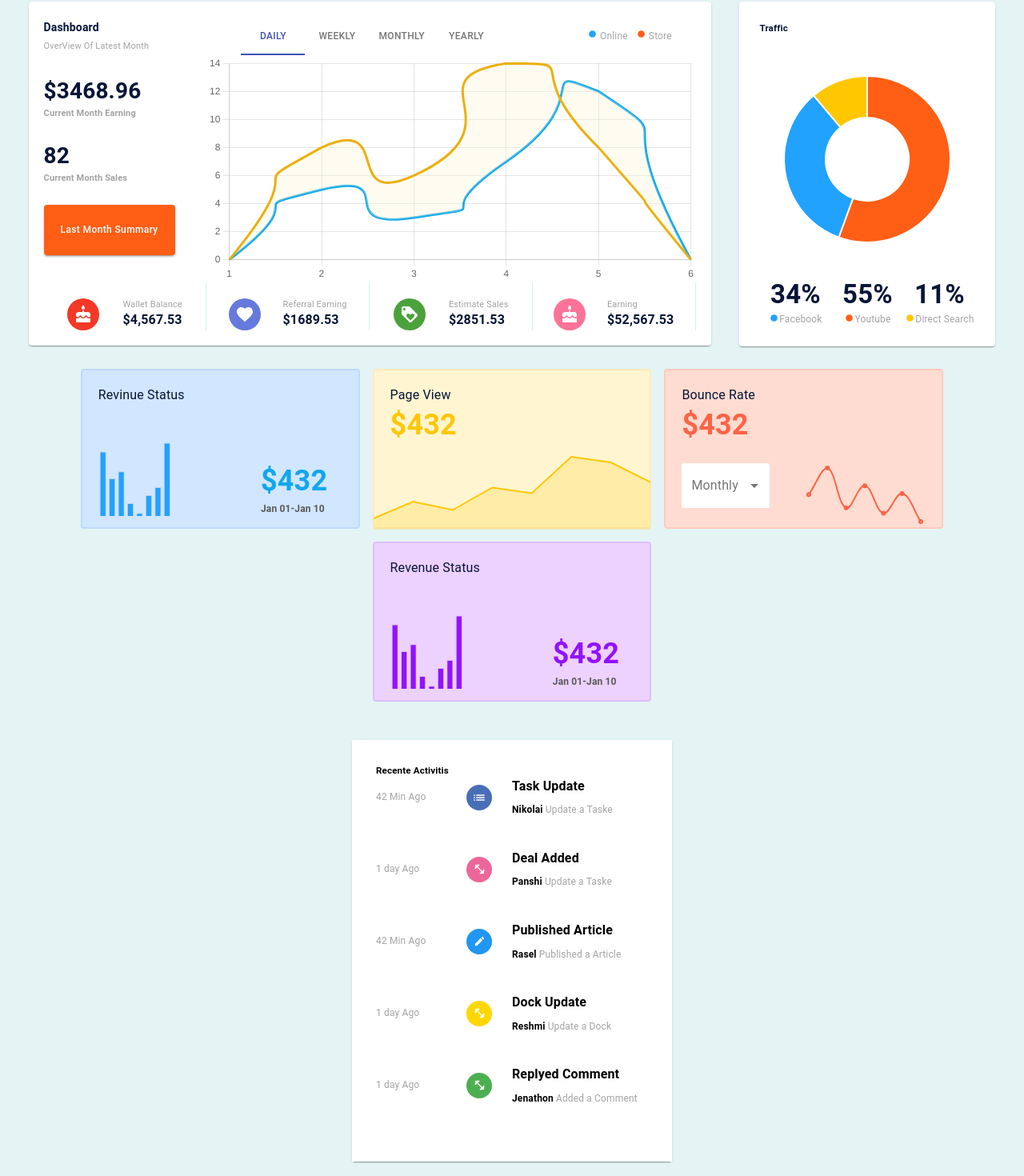
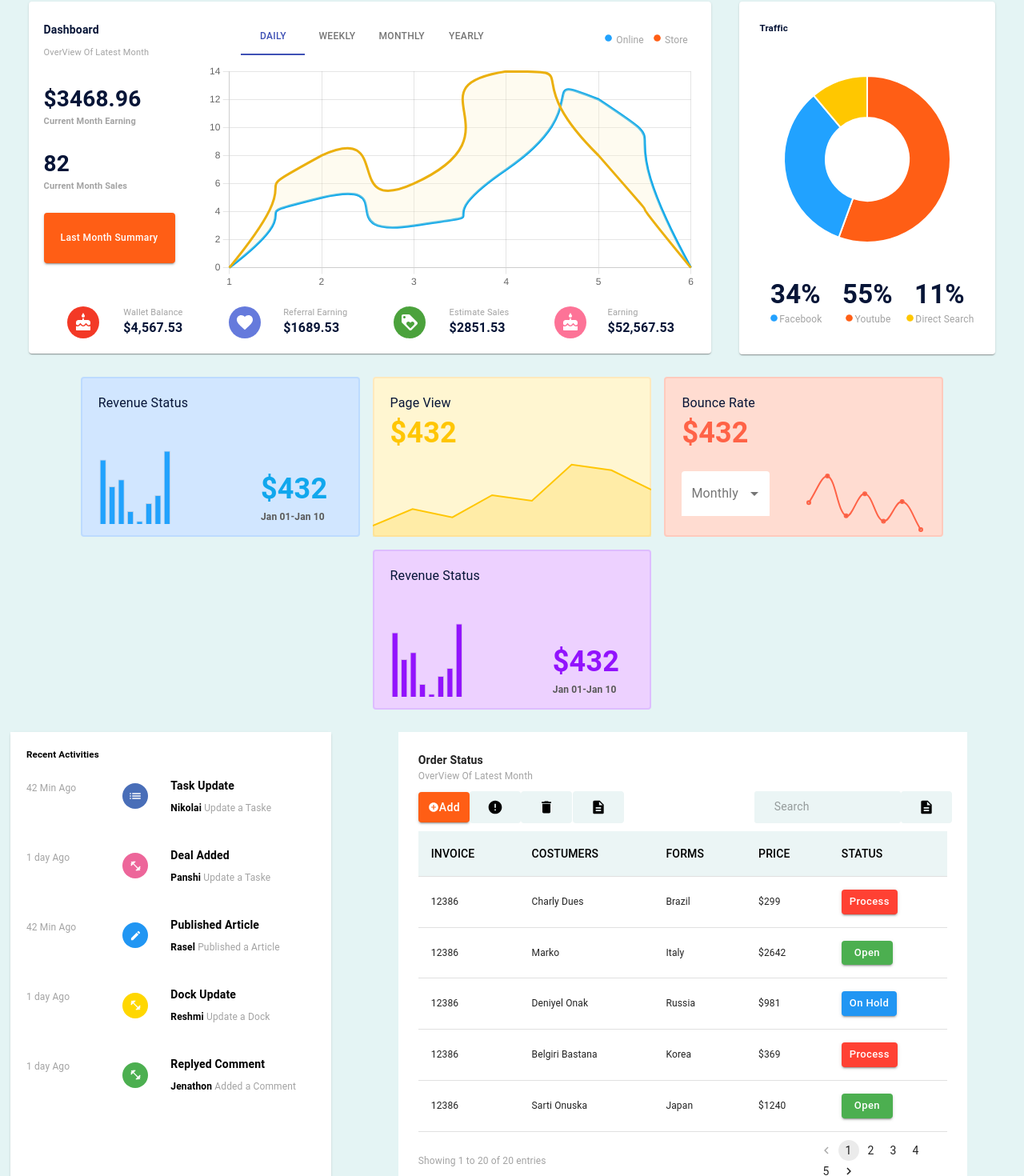
Before and after one commit to amirbabayi/Final, a React (Create React App) app: page / in a window 1280 px wide. Shown: the part 82-1552 px from the top of the page at 80% size. Built offline with nearby package versions, Linux system fonts and the light colour scheme.

Commit message:
responsive vol1

```diff
--- a/public/style.css
+++ b/public/style.css
@@ -1,12 +1,12 @@
-*{
+* {
     padding: 0;
     margin: 0;
 }
 
 
-body{
+body {
 
-background-color: rgba(204, 235, 235, 0.521) !important;
+    background-color: rgba(204, 235, 235, 0.521) !important;
 
 
 }
--- a/src/App.jsx
+++ b/src/App.jsx
@@ -14,26 +14,26 @@ class App extends Component {
                 <Grid container>
                     <PersistentDrawerLeft/>
                 </Grid>
-                <Grid container item justify={'center'}>
+                <Grid container justify={'center'}>
                     <Grid item container justify={'center'} alignItems={'center'} style={{maxWidth: "1520px"}}>
                         <Grid item container justify={"space-evenly"} >
-                            <Grid item lg={8} md={10} sm={10} xs={12} justify={"center"} style={{marginTop:"20px"}}>
+                            <Grid item lg={8} md={10} sm={10} xs={10} justify={"center"} style={{marginTop:"20px"}}>
                                 <CenteredTabs/>
                             </Grid>
-                            <Grid item lg={3} md={10} sm={10} xs={12} justify={"center"} style={{marginTop:"20px"}}>
+                            <Grid item lg={3} md={10} sm={10} xs={10} justify={"center"} style={{marginTop:"20px"}}>
                                 <Chart/>
                             </Grid>
                         </Grid>
-                        <Grid container style={{marginTop:"20px"}}>
+                        <Grid container style={{marginTop:"20px"}} >
                             <Variants/>
                         </Grid>
-                        <Grid container item justify={"center"} style={{padding:"40px"}}>
-                            <Grid item container lg={4} md={4}>
+                        <Grid container item justify={"center"} >
+                            <Grid item container justify={"center"} lg={4} md={12} sm={12} xs={10} style={{paddingTop:"20px"}}>
                                 <FolderList/>
                             </Grid>
-                            {/*<Grid item container lg={8} md={8}>*/}
-                            {/*    <CustomizedTables/>*/}
-                            {/*</Grid>*/}
+                            <Grid item container justify={"center"} lg={8} md={12} sm={12} xs={11} style={{paddingTop:"20px"}}>
+                                <CustomizedTables/>
+                            </Grid>
                         </Grid>
                     </Grid>
                 </Grid>
--- a/src/Components/Card/activitisCard.jsx
+++ b/src/Components/Card/activitisCard.jsx
@@ -16,9 +16,7 @@ const useStyles = makeStyles((theme) => ({
         width: "100%",
         maxWidth: 420,
         backgroundColor: theme.palette.background.paper,
-        padding: 30,
-        // padding: 30,
-        // margin: 20,
+        padding: 20,
     },
 
     pink: {
@@ -98,28 +96,30 @@ export default function FolderList() {
     return (
         <Paper>
             <List className={classes.root}>
-                <h5 style={{color: "black"}}>Recente Activitis</h5>
+                <h5 style={{color: "black", marginBottom: 20}}>Recent Activities</h5>
                 {data.map((item) => (
                     <Grid container justify='space-evenly' style={{marginBottom: 40,}}>
-                        <Grid item container alignItems="center" justify='flex-start' lg={4} md={4}
-                              style={{color: "#a3a3a3", fontSize: 12}}>
+                        <Grid item container alignItems="center" justify='flex-start' lg={4} md={4} sm={4} xs={12}
+                              style={{color: "#a3a3a3", fontSize: 12, paddingBottom: 20}}>
                             {item.date}
                         </Grid>
-                        <Grid item container alignItems="center" justify='flex-start' lg={2} md={2}>
+                        <Grid item container alignItems="center" justify='flex-start' lg={2} md={2} sm={2} xs={2}>
                             <Avatar className={item.color}>{item.icon}</Avatar>
                         </Grid>
-                        <Grid item container alignItems="center" justify='flex-start' lg={6} md={6}
-                              style={{fontWeight: 600, fontSize: 16, color: "black"}}>
-                            {item.title}
-                            <div style={{
+                        <Grid item container alignItems="center" justify='flex-start' lg={6} md={6} sm={6} xs={9}
+                              style={{fontWeight: 600, fontSize: 14, color: "black"}}>
+                            <Grid container item >
+                                {item.title}
+                            </Grid>
+                            <Grid container item style={{
                                 textAlign: "center",
                                 fontWeight: 400,
                                 fontSize: 12,
                                 paddingTop: 10,
-                                color: "#a3a3a3"
+                                color: "#a3a3a3",
                             }}>
                                 {item.note}
-                            </div>
+                            </Grid>
                         </Grid>
                     </Grid>
                 ))}
--- a/src/Components/Card/chartsCard.jsx
+++ b/src/Components/Card/chartsCard.jsx
@@ -25,7 +25,7 @@ const useStyles = makeStyles((theme) => ({
   yellow: {
     border: "2px solid #ffe9bd",
     backgroundColor: "#fff6d1",
-    padding: 20,
+    // padding: 20,
   },
   tomato: {
     border: "2px solid #ffcabd",
@@ -50,14 +50,13 @@ export default function Variants() {
           container
           style={{ fontSize: 16, paddingBottom: 40, color: "#071537" }}
         >
-          Revinue Status
+          Revenue Status
         </Grid>
         <Grid
           item
           container
           alignItems={"flex-end"}
           justify={"space-between"}
-          // style={{ paddingTop: 20 }}
         >
           <Grid item lg={8} xs={8} alignItems={"center"} style={{paddingRight:"100px"}}>
             <ChartBar  />
@@ -80,9 +79,9 @@ export default function Variants() {
         </Grid>
       </Paper>
       <Paper elevation={0} className={classes.yellow}>
-        <Grid container>
-          <Grid container>
-            <Grid item container style={{ fontSize: 16, color: "#071537" }}>
+        <Grid container justify={"center"} alignItems={"center"} >
+          <Grid container >
+            <Grid item container style={{ fontSize: 16, color: "#071537",padding:"20px 0 0 20px" }}>
               Page View
             </Grid>
             <Grid
@@ -95,12 +94,13 @@ export default function Variants() {
                 fontSize: 36,
                 color: "#ffc604",
                 fontWeight: "bold",
+                paddingLeft:20,
               }}
             >
               $432
             </Grid>
           </Grid>
-          <Grid item container justify="center">
+          <Grid item container justify="center" lg={12} md={12} sm={12} xs={12} >
             <LineDemo />
           </Grid>
         </Grid>
@@ -123,7 +123,6 @@ export default function Variants() {
                 fontWeight: "bold",
               }}
             >
-              {/* <ArrowUpwardSharpIcon style={{ fontSize: 40 }} /> */}
               $432
             </Grid>
           </Grid>
@@ -150,7 +149,6 @@ export default function Variants() {
           container
           alignItems={"flex-end"}
           justify={"space-between"}
-          // style={{ paddingTop: 20 }}
         >
           <Grid item lg={8} xs={8} alignItems={"center"} style={{paddingRight:"100px"}}>
             <ChartBar2 />
--- a/src/Components/Card/dashboardCard.jsx
+++ b/src/Components/Card/dashboardCard.jsx
@@ -142,7 +142,7 @@ export default function CenteredTabs() {
     return (
         <Paper className={classes.root}>
             <Grid container>
-                <Grid item container lg={2} md={2} sm={2} xs={5} alignItems="center">
+                <Grid item container lg={2} md={2} sm={2} xs={7} alignItems="center">
                     <p style={{fontSize: 14, fontWeight: 600, color: "#071537"}}>
                         Dashboard
                     </p>
@@ -150,7 +150,7 @@ export default function CenteredTabs() {
                         OverView Of Latest Month
                     </p>
                 </Grid>
-                <Grid item container lg={8} md={8} sm={8} xs={8} justify={"center"}>
+                <Grid item container lg={8} md={10} sm={10} xs={12} justify={"center"} style={{marginBottom:10}}>
                     <Tabs
                         value={value}
                         onChange={handleChange}
@@ -162,7 +162,7 @@ export default function CenteredTabs() {
                         ))}
                     </Tabs>
                 </Grid>
-                <Grid item container lg={2} md={2} sm={2} xs={4} alignItems="center">
+                <Grid item container lg={2} md={12} sm={12} xs={12} justify={"flex-end"} alignItems="center">
                     {data.map((item) => (
                         <Grid
                             item
@@ -179,24 +179,27 @@ export default function CenteredTabs() {
                     ))}
                 </Grid>
                 <Grid item container>
-                    <Grid item lg={3} md={3} sm={4} xs={12}>
+                    <Grid  item lg={3} md={3} sm={4} xs={12}>
                         {node.map((item) => (
                             <Grid
+                                container
                                 item
                                 style={{
                                     fontSize: 28,
                                     fontWeight: 600,
                                     paddingTop: 25,
                                     color: "#071537",
+
                                 }}
+                                xs={10}
                             >
                                 {item.num}
-                                <Grid item style={{fontSize: 11, color: "#a3a3a3"}}>
+                                <Grid container item style={{fontSize: 11, color: "#a3a3a3"}}>
                                     {item.note}
                                 </Grid>
                             </Grid>
                         ))}
-                        <Grid item>
+                        <Grid container item >
                             <Button
                                 variant="contained"
                                 className={classes.color}
@@ -213,7 +216,7 @@ export default function CenteredTabs() {
                         lg={9}
                         md={9}
                         sm={8}
-                        xs={9}
+                        xs={12}
                         alignItems="center"
                     >
                         <DoubleLineChart/>
@@ -227,9 +230,9 @@ export default function CenteredTabs() {
                         justify="space-evenly"
                         lg={3}
                         md={3}
-                        sm={6}
+                        sm={3}
                         xs={6}
-                        style={{paddingTop: 20, borderRight: "1px solid #d8f0f0"}}
+                        style={{paddingTop: 20}}
                     >
                         <Grid item alignItems="center" justify="flex-start">
                             <Avatar className={item.color}>{item.icon}</Avatar>
--- a/src/Components/Card/doghnutCard.jsx
+++ b/src/Components/Card/doghnutCard.jsx
@@ -49,8 +49,8 @@ export default function Chart() {
                         lg={4}
                         md={4}
                         sm={4}
-                        xs={6}
-                        style={{fontWeight: "bold", fontSize: 33, color: "#071537"}}
+                        xs={11}
+                        style={{fontWeight: "bold", fontSize: 33, color: "#071537",paddingBottom:10}}
                     >
                         {item.num}
                         <Grid container item justify="center" style={{fontWeight: 400, fontSize: 12, color: "#a3a3a3"}}>
--- a/src/Components/Card/tableCard.jsx
+++ b/src/Components/Card/tableCard.jsx
@@ -1,5 +1,5 @@
 import React from "react";
-import {withStyles, makeStyles} from "@material-ui/core/styles";
+import {makeStyles, withStyles} from "@material-ui/core/styles";
 import Table from "@material-ui/core/Table";
 import TableBody from "@material-ui/core/TableBody";
 import TableCell from "@material-ui/core/TableCell";
@@ -7,7 +7,7 @@ import TableContainer from "@material-ui/core/TableContainer";
 import TableHead from "@material-ui/core/TableHead";
 import TableRow from "@material-ui/core/TableRow";
 import Button from "@material-ui/core/Button";
-import {green, blue} from "@material-ui/core/colors";
+import {blue, green} from "@material-ui/core/colors";
 import Grid from "@material-ui/core/Grid";
 import Typography from "@material-ui/core/Typography";
 import DeleteIcon from "@material-ui/icons/Delete";
@@ -39,7 +39,8 @@ const StyledTableRow = withStyles((theme) => ({
 
 const useStyles = makeStyles({
     table: {
-        width: 900,
+        // backgroundColor:'gold'
+        width:"100%"
     },
     color: {
         backgroundColor: "#ff5e15",
@@ -140,8 +141,8 @@ export default function CustomizedTables() {
         },
     ];
     return (
-        <Paper>
-            <Grid container>
+        <Grid container item justify={"center"} alignItems={"center"} sm={10} xs={11}>
+            <Grid container item justify={"center"}>
                 <TableContainer style={{backgroundColor: "white", padding: 25}}>
                     <Grid item container style={{marginBottom: 10}}>
                         <Typography>
@@ -158,16 +159,18 @@ export default function CustomizedTables() {
                             justify={"flex-start"}
                             alignItems="center"
                             lg={7}
-                            md={7}
+                            md={8}
+                            sm={7}
+                            xs={12}
                         >
-                            <Grid container item lg={2} md={2}>
+                            <Grid container item lg={2} md={2} sm={3} xs={12}>
                                 <Button variant="contained" className={classes.color} size="small">
                                     <AddCircleIcon style={{fontSize: 14}}/>
                                     <p style={{fontSize: 14}}>Add</p>
                                 </Button>
                             </Grid>
                             {icon.map((item) => (
-                                <Grid container item lg={2} md={2}>
+                                <Grid container item lg={2} md={2} sm={3} xs={4}>
                                     <Button
                                         className={classes.colorButton}
                                         color="default"
@@ -178,8 +181,8 @@ export default function CustomizedTables() {
                                 </Grid>
                             ))}
                         </Grid>
-                        <Grid item container justify={"flex-end"} alignItems="center" lg={5} md={5}>
-                            <Grid container item lg={7} md={7}>
+                        <Grid item container justify={"center"} alignItems="center" lg={5} md={4} sm={5} xs={12}>
+                            <Grid container item lg={8} md={10} sm={10} xs={11}>
                                 <InputBase
                                     placeholder="Search"
                                     style={{
@@ -190,15 +193,15 @@ export default function CustomizedTables() {
                                     }}
                                 />
                             </Grid>
-                            <Grid container item lg={2} md={2}>
+                            <Grid container item lg={1} md={2} sm={2} xs={1}>
                                 <Button className={classes.colorButton} color="default">
                                     <DescriptionIcon fontSize="small"/>
                                 </Button>
                             </Grid>
                         </Grid>
                     </Grid>
-                    <Grid item container justify={"flex-end"} style={{marginTop: 10}}>
-                        <Table className={classes.table} aria-label="customized table">
+                    <Grid item container justify={"center"}  style={{marginTop: 10}}>
+                        <Table responsive className={classes.table}>
                             <TableHead>
                                 <TableRow>
                                     <StyledTableCell>INVOICE</StyledTableCell>
@@ -234,19 +237,19 @@ export default function CustomizedTables() {
                         </Table>
                     </Grid>
                     <Grid item container alignItems="center" justify="space-between">
-                        <Grid item alignItems="center" lg={9}>
+                        <Grid item alignItems="center" lg={6} md={6} sm={6} xs={10}>
                             <Typography>
                                 <p style={{fontSize: 12, color: "#a3a3a3", marginTop: 10}}>
                                     Showing 1 to 20 of 20 entries
                                 </p>
                             </Typography>
                         </Grid>
-                        <Grid item alignItems="center" lg={3}>
+                        <Grid item alignItems="center" lg={3} md={4} sm={6} xs={12}>
                             <PaginationLink/>
                         </Grid>
                     </Grid>
                 </TableContainer>
             </Grid>
-        </Paper>
+        </Grid>
     );
 }
--- a/src/Components/Charts/bigChart.jsx
+++ b/src/Components/Charts/bigChart.jsx
@@ -1,6 +1,5 @@
-import React, {useEffect, useState} from "react";
+import React from "react";
 import {Line} from "react-chartjs-2";
-import {makeStyles} from "@material-ui/core/styles";
 import Grid from "@material-ui/core/Grid";
 
 const lineChartData = {
--- a/src/Components/Charts/yellowChart.jsx
+++ b/src/Components/Charts/yellowChart.jsx
@@ -1,5 +1,5 @@
-import React, { Component } from "react";
-import { Line } from "react-chartjs-2";
+import React, {Component} from "react";
+import {Line} from "react-chartjs-2";
 
 import Grid from "@material-ui/core/Grid";
 
@@ -25,17 +25,17 @@ const options = {
         },
     },
     scales: {
-    xAxes: { display: false },
-    yAxes: { display: false },
+        xAxes: {display: false},
+        yAxes: {display: false},
     },
 };
 
 export default class LineDemo extends Component {
     render() {
         return (
-        <Grid item>
-          <Line ref="chart" options={options} data={data} width="346%" height="105vh"/>
-        </Grid>
+            <div>
+                <Line ref="chart" options={options} data={data} width="348" height="104"/>
+            </div>
         );
     }
 }
--- a/src/Components/Pagination/pagination.jsx
+++ b/src/Components/Pagination/pagination.jsx
@@ -7,7 +7,8 @@ import {makeStyles} from "@material-ui/core/styles";
 
 const useStyles = makeStyles({
     data: {
-        marginTop: 10
+        marginTop: 10,
+        fontSize:"15px"
     },
 
 });
@@ -15,7 +16,7 @@ const useStyles = makeStyles({
 export default function PaginationLink() {
     const classes = useStyles();
     return (
-        <MemoryRouter initialEntries={['/inbox']} initialIndex={0}>
+        <MemoryRouter initialEntries={['/inbox']} initialIndex={7}>
             <Route>
                 {({location}) => {
                     const query = new URLSearchParams(location.search);
@@ -25,7 +26,7 @@ export default function PaginationLink() {
                             page={page}
                             size={"small"}
                             className={classes.data}
-                            count={6}
+                            count={5}
                             renderItem={(item) => (
                                 <PaginationItem
                                     component={Link}
```
Lines whose indentation alone changed are shown as unchanged.
